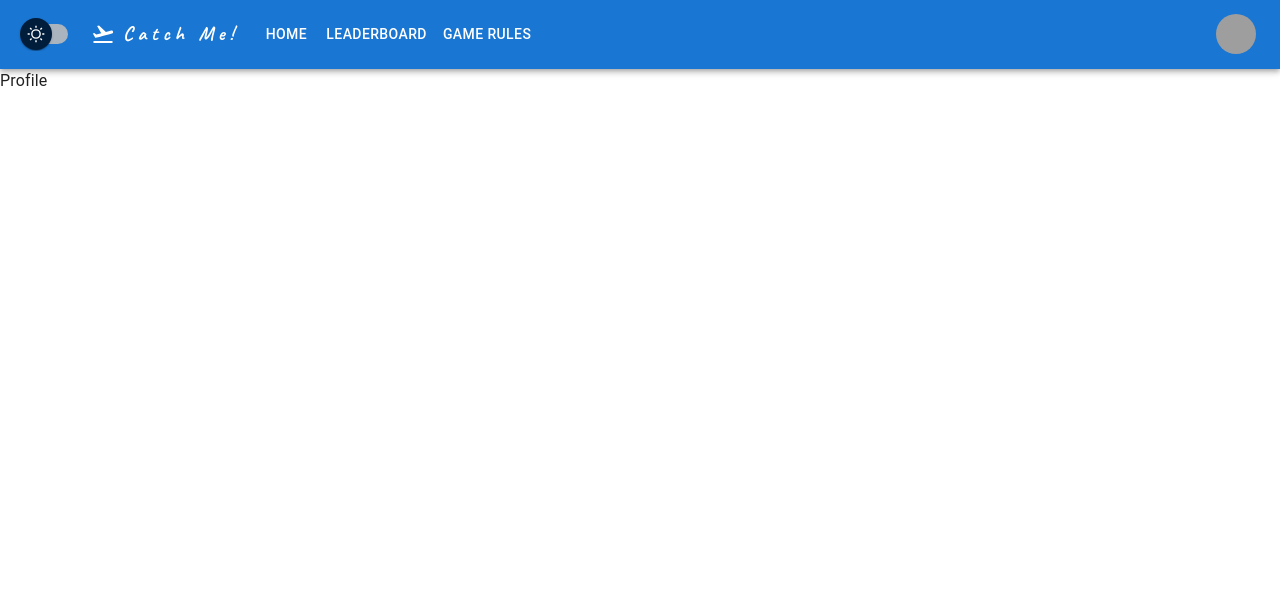
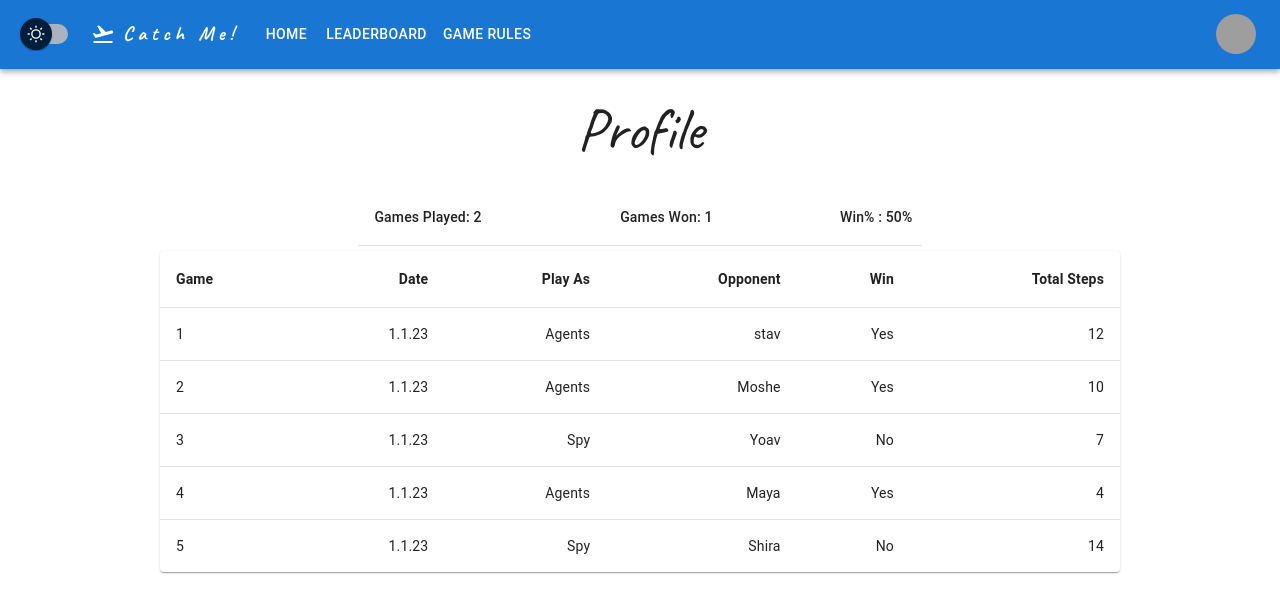
Before and after one commit to rupcgroup4/React-Final-Project, a React (Create React App) app in the folder client/: page /profile in a window 1280 px wide. Shown: the top 612 px of the page. Built offline with nearby package versions, Linux system fonts and the light colour scheme; grey boxes are pictures that could not be loaded.

Commit message:
add user Profile

```diff
--- /dev/null
+++ b/client/src/components/Profile/UsersGamesData.jsx
@@ -0,0 +1,70 @@
+import * as React from 'react';
+import Table from '@mui/material/Table';
+import TableBody from '@mui/material/TableBody';
+import TableCell from '@mui/material/TableCell';
+import TableContainer from '@mui/material/TableContainer';
+import TableHead from '@mui/material/TableHead';
+import TableRow from '@mui/material/TableRow';
+import Paper from '@mui/material/Paper';
+
+function createData(
+  gameId: number,
+  date: Date,
+  playAs: bool, //0=spy, 1=agents
+  opponent: string,
+  win: bool,
+  totalSteps: Number,
+) {
+  return { gameId, date, playAs, opponent, win, totalSteps };
+}
+
+export default function BasicTable({gameData}) {
+
+    let rows = []
+    if (gameData) {
+      for (let i = 0; i < gameData.length; i++) {
+        rows.push(createData(
+          gameData[i].gameId,
+          gameData[i].date,
+          gameData[i].playAs,
+          gameData[i].opponent,
+          gameData[i].win,
+          gameData[i].totalSteps))
+      }
+    }
+
+  return (
+    <TableContainer component={Paper} sx={{width: '75%',  mx:'12.5%'}}>
+      <Table sx={{ minWidth: 650}} aria-label="simple table">
+        <TableHead>
+          <TableRow >
+            <TableCell sx={{fontWeight:'Bold'}}>Game</TableCell>
+            <TableCell align="right" sx={{fontWeight:'Bold'}}>Date</TableCell>
+            <TableCell align="right" sx={{fontWeight:'Bold'}}>Play As</TableCell>
+            <TableCell align="right" sx={{fontWeight:'Bold'}}>Opponent</TableCell>
+            <TableCell align="right" sx={{fontWeight:'Bold'}}>Win</TableCell>
+            <TableCell align="right" sx={{fontWeight:'Bold'}}>Total Steps</TableCell>
+          </TableRow>
+        </TableHead>
+        <TableBody>
+          {rows.map((row) => (
+            <TableRow
+              key={row.gameId}
+              sx={{ '&:last-child td, &:last-child th': { border: 0 } }}
+            >
+              <TableCell component="th" scope="row">
+                {row.gameId}
+              </TableCell>
+              <TableCell align="right">{row.date}</TableCell>
+              <TableCell align="right">{row.playAs ? "Spy" : "Agents"}</TableCell>
+              <TableCell align="right">{row.opponent}</TableCell>
+              <TableCell align="right">{row.win ? "Yes" : "No"}</TableCell>
+              <TableCell align="right">{row.totalSteps}</TableCell>
+
+            </TableRow>
+          ))}
+        </TableBody>
+      </Table>
+    </TableContainer>
+  );
+}
--- /dev/null
+++ b/client/src/components/Profile/UsersTotalGameStats.jsx
@@ -0,0 +1,21 @@
+import {Box, Typography, TableContainer, Table, TableHead, TableRow, TableCell} from '@mui/material';
+
+
+
+export default function UsersTotalGameStats({usersGameStats}){
+
+    return(
+        <TableContainer  sx={{width: '44%',  mx:'28%', mb:"5px"}}>
+      <Table sx={{ minWidth: 650}} aria-label="simple table">
+        <TableHead>
+          <TableRow >
+            <TableCell >Games Played: {usersGameStats.gamesPlayed}</TableCell>
+            <TableCell >Games Won: {usersGameStats.gamesWon}</TableCell>
+            <TableCell >Win% : {usersGameStats.winPersentage}%</TableCell>
+          </TableRow>
+        </TableHead>
+        </Table>
+        </TableContainer>
+
+    )
+}
--- a/client/src/screens/Profile.jsx
+++ b/client/src/screens/Profile.jsx
@@ -1,7 +1,84 @@
 import React from 'react';
+import {useContext } from 'react';
+import { PlayersContext } from '../context/PlayersContextProvider';
+import UsersGamesData from "../components/Profile/UsersGamesData";
+import UsesTotalGameStats from "../components/Profile/UsersTotalGameStats";
+import {Box, Typography} from '@mui/material';
+
+
+//temp game data hardcoded
+const gameData=[
+  {
+    gameId: 1,
+    date: '1.1.23',
+    playAs: 0, //0=spy, 1=agents
+    opponent: 'stav',
+    win: 1,
+    totalSteps  : 12,
+  },
+  {
+    gameId: 2,
+    date: '1.1.23',
+    playAs: 0, //0=spy, 1=agents
+    opponent: 'Moshe',
+    win: 1,
+    totalSteps: 10,
+  },{
+    gameId: 3,
+    date: '1.1.23',
+    playAs: 1, //0=spy, 1=agents
+    opponent: 'Yoav',
+    win: 0,
+    totalSteps: 7,
+  },{
+    gameId: 4,
+    date: '1.1.23',
+    playAs: 0, //0=spy, 1=agents
+    opponent: 'Maya',
+    win: 1,
+    totalSteps: 4,
+  },{
+    gameId: 5,
+    date: '1.1.23',
+    playAs: 1, //0=spy, 1=agents
+    opponent: 'Shira',
+    win: 0,
+    totalSteps: 14,
+  },
+]
+
+//temp
+  const usersGameStats={
+    gamesPlayed: 2,
+    gamesWon: 1,
+    winPersentage: 50,
+}
+
 
 const Profile = () => {
-  return <div>Profile</div>;
+
+  const { player1 } = useContext(PlayersContext);
+  console.log("player1= ", player1);
+
+  return (
+    <Box>
+      <Typography
+        variant="h2"
+        textAlign={"center"}
+        mt={3}
+        mb={3}
+        style={{
+          fontFamily: '"Caveat", "cursive"',
+        }}
+      >
+        Profile {player1 ? " - "+player1.firstName+" "+player1.lastName : ""}
+      </Typography>
+
+      <UsesTotalGameStats usersGameStats={usersGameStats}/>
+      <UsersGamesData gameData={gameData} />
+  </Box>
+  );
+
 };
 
 export default Profile;
```
